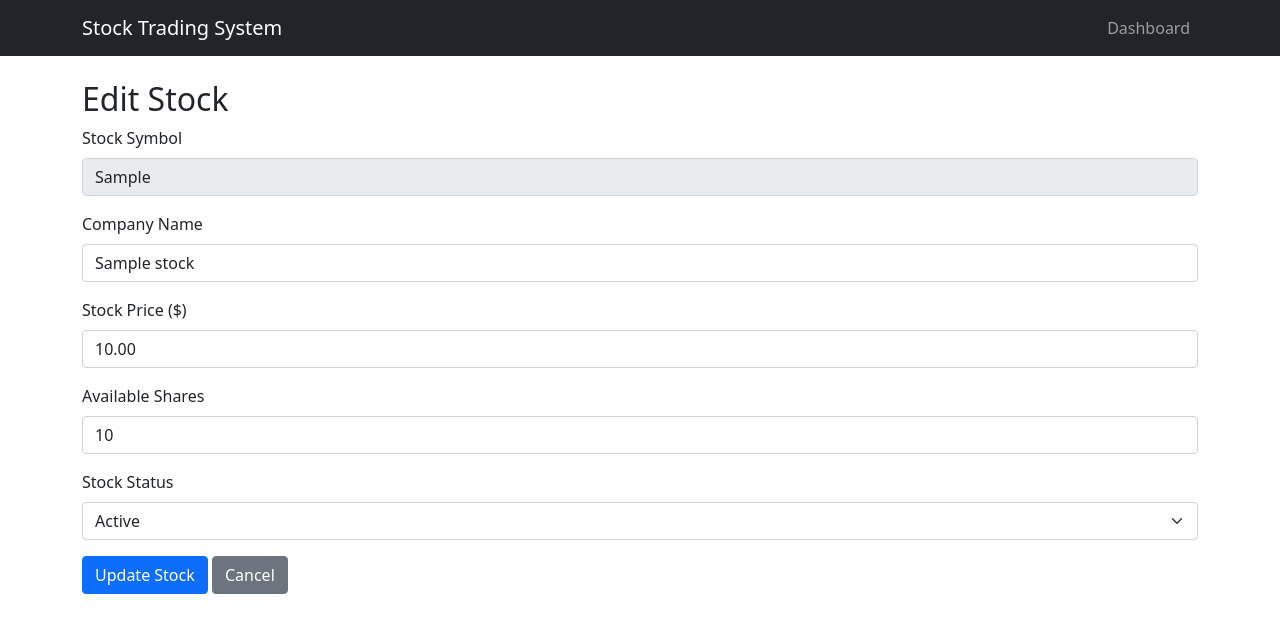
After one commit to ozzyfragoso/ift401-final-build, a Flask app: page /admin/stocks/edit/10 in a window 1280 px wide. The commit adds this page. Shown: the top 633 px of the page. Run offline with Flask 3, Linux system fonts and the light colour scheme; a user stored in the database is signed in; tables that the repository leaves empty hold one stand-in row (values such as "Sample post").

Commit message:
Add admin stock editing feature

```diff
--- a/app.py
+++ b/app.py
@@ -346,7 +346,42 @@ def create_stock_confirm():
         return redirect(url_for('create_stock'))
 
 
+# Update Stock - Administrator Only
+@app.route('/admin/stocks/edit/<int:stock_id>', methods=['GET', 'POST'])
+@login_required
+def edit_stock(stock_id):
+    if not current_user.admin_access:
+        flash('Administrator access required.', 'danger')
+        return redirect(url_for('dashboard'))
 
+    stock = db.get_or_404(Stock, stock_id)
+
+    if request.method == 'POST':
+        try:
+            price = Decimal(request.form['current_price'])
+            quantity = int(request.form['available_quantity'])
+            status = request.form['status']
+
+            if not price.is_finite() or price <= 0 or quantity < 0:
+                raise ValueError('Invalid price or quantity')
+
+            if status not in ('active', 'inactive'):
+                raise ValueError('Invalid stock status')
+
+            stock.current_price = price
+            stock.available_quantity = quantity
+            stock.status = status
+
+            db.session.commit()
+            flash('Stock updated successfully!', 'success')
+            return redirect(url_for('admin_dashboard'))
+
+        except (ValueError, InvalidOperation, KeyError):
+            flash('Please enter valid stock information.', 'danger')
+        except Exception:
+            db.session.rollback()
+            flash('Could not update stock.', 'danger')
+    return render_template('edit_stock.html', stock=stock)
 
 # Read and validate the market schedule form
 def read_schedule_form(form):
--- /dev/null
+++ b/templates/edit_stock.html
@@ -0,0 +1,72 @@
+
+{% extends "base.html" %}
+
+{% block title %}Edit Stock{% endblock %}
+
+{% block content %}
+<h2>Edit Stock</h2>
+
+<form method="POST">
+    <div class="mb-3">
+        <label for="symbol" class="form-label">Stock Symbol</label>
+        <input type="text" class="form-control"
+               id="symbol" name="symbol"
+               value="{{ stock.symbol }}" readonly>
+    </div>
+
+<div class="mb-3">
+    <label for="company_name" class="form-label">Company Name</label>
+    <input type="text" class="form-control"
+           id="company_name" name="company_name"
+           value="{{ stock.company_name }}"
+           maxlength="100" required>
+</div>
+
+
+<div class="mb-3">
+    <label for="current_price" class="form-label">Stock Price ($)</label>
+    <input type="number" class="form-control"
+           id="current_price" name="current_price"
+           value="{{ stock.current_price }}"
+           min="0.01" step="0.01" required>
+</div>
+
+<div class="mb-3">
+    <label for="available_quantity" class="form-label">
+        Available Shares
+    </label>
+    <input type="number" class="form-control"
+           id="available_quantity"
+           name="available_quantity"
+           value="{{ stock.available_quantity }}"
+           min="0" step="1" required>
+</div>
+
+<div class="mb-3">
+    <label for="status" class="form-label">Stock Status</label>
+    <select class="form-select" id="status" name="status" required>
+        <option value="active"
+            {% if stock.status == 'active' %}selected{% endif %}>
+            Active
+        </option>
+        <option value="inactive"
+            {% if stock.status == 'inactive' %}selected{% endif %}>
+            Inactive
+        </option>
+    </select>
+</div>
+
+<div class="mt-3">
+    <button type="submit" class="btn btn-primary">
+        Update Stock
+    </button>
+    <a href="{{ url_for('admin_dashboard') }}"
+       class="btn btn-secondary">
+        Cancel
+    </a>
+</div>
+
+</form>
+
+
+{% endblock %}
```
Also changed, not shown: templates/admin_dashboard.html (+7 -0 lines).
